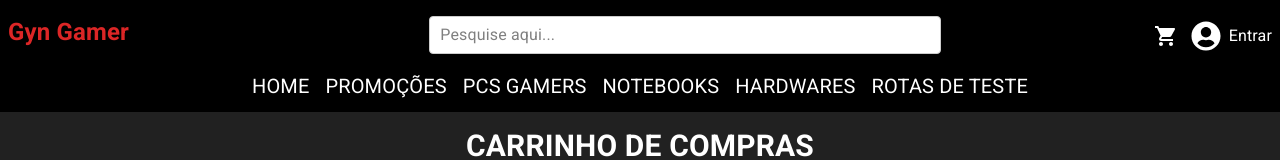
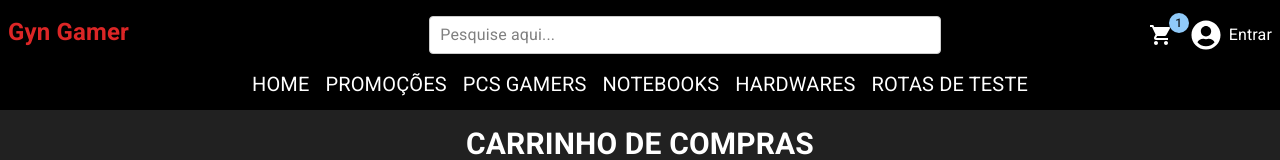
Before and after one commit to Rein4ldoAlv3s/gyn-gamer, a React (Vite) app: page /produtos/1 in a window 1280 px wide. Both pictures are taken after typing "Sample" into the empty fields and a click on the button "Adicionar ao Carrinho". Shown: the top 160 px of the page. Built offline with nearby package versions, Linux system fonts and the light colour scheme.

Commit message:
notificacao cart do navbar

```diff
--- a/src/components/CarrinhoCompras.tsx
+++ b/src/components/CarrinhoCompras.tsx
@@ -60,6 +60,9 @@ const CarrinhoCompras = () => {
         //Soma da quantidade total de produtos
         let qtdProdutosSomados = cart?.produtos.reduce((acumulador: any, produto: any) => acumulador + produto.quantity, 0)
         setQtdTotal(qtdProdutosSomados)
+
+        //set valor global
+        cart?.setQtdProduto(qtdProdutosSomados)
 
         //soma dos valores dos produtos
         let valorTotal = cart?.produtos.reduce((acumulador: any, produto: any) => acumulador + (produto.desc * produto.quantity), 0)
--- a/src/components/Navbar.tsx
+++ b/src/components/Navbar.tsx
@@ -9,6 +9,11 @@ import { Flip, toast, ToastContainer } from 'react-toastify';
 import { BiCart } from 'react-icons/bi';
 import ShoppingCartIcon from '@mui/icons-material/ShoppingCart';
 import { IconButton } from '@mui/material';
+import { CartContext } from '../contexts/CartContext';
+import Badge, { badgeClasses } from '@mui/material/Badge';
+import { styled } from '@mui/material/styles';
+
+
 
 
 const Navbar = () => {
@@ -17,6 +22,9 @@ const Navbar = () => {
   const [opcoes, setOpcoes] = useState();
   const auth = useContext(AuthContext);
 
+  const cart = useContext(CartContext);
+  const [qtdProdutos, setQtdProdutos] = useState<any>();
+
   useEffect(() => {
     const opcoes: any = PRODUTOS.map(function (prod) {
       return { value: prod.name, label: prod.name, id: prod.id };
@@ -24,6 +32,10 @@ const Navbar = () => {
     setOpcoes(opcoes);
 
   }, []);
+
+  useEffect(() => {
+    setQtdProdutos(cart?.qtdProduto);
+  }, [cart]);
 
   const autoCompleteChange = (selectedOption: any) => {
     if (selectedOption && selectedOption.id) {
@@ -51,6 +63,13 @@ const Navbar = () => {
     }, 1500); // Atraso de 2 segundos (2000 ms)
   }
 
+  const CartBadge = styled(Badge)`
+  & .${badgeClasses.badge} {
+    top: -12px;
+    right: -6px;
+  }
+`;
+
   return (
     <div>
       <header className="grid grid-cols-3 px-2 py-4 bg-black">
@@ -72,8 +91,10 @@ const Navbar = () => {
         />
         <div className='flex items-center justify-end'>
           <Link to={"/cart"}>
-            <IconButton aria-label="shopping" sx={{ mr: '5px' }} >
-              <ShoppingCartIcon />
+            <IconButton aria-label="shopping" sx={{ mr: '15px', width: 30, height: 30, }} >
+              <ShoppingCartIcon fontSize="medium" />
+              {/* <span>{qtdProdutos}</span> */}
+              <CartBadge badgeContent={qtdProdutos} color="primary" />
             </IconButton>
           </Link>
           <FaUserCircle size={30} className='mr-2 text-white ' />
--- a/src/contexts/CartContext.tsx
+++ b/src/contexts/CartContext.tsx
@@ -6,8 +6,8 @@ interface CartContextType {
     produtos: Produto[] | any;
     setProdutos: React.Dispatch<React.SetStateAction<Produto[]>>;
     // qtd de um produto (ex: 2 mouses === 2 qtdProduto)
-    // qtdProduto: number;
-    // setQtdProduto: React.Dispatch<React.SetStateAction<number>>;
+    qtdProduto: number;
+    setQtdProduto: React.Dispatch<React.SetStateAction<number>>;
     // qtd de varios produtos (ex: 2 mouses + 1 teclado + 1 notebook === 4 qtdTotal)
     // qtdTotal = qtdProduto + qtdProduto + ...
     // qtdTotal: number[];
@@ -31,9 +31,10 @@ interface CartProviderProps {
 // Componente Provider para passar os valores para os children
 const CartProvider: React.FC<CartProviderProps> = ({ children }) => {
     const [produtos, setProdutos] = useState<Produto[] | any>([]);
+    const [qtdProduto, setQtdProduto] = useState<number | any>(0);
 
     return (
-        <CartContext.Provider value={{ produtos, setProdutos }}>
+        <CartContext.Provider value={{ produtos, setProdutos, qtdProduto, setQtdProduto }}>
             {children}
         </CartContext.Provider>
     );
```
